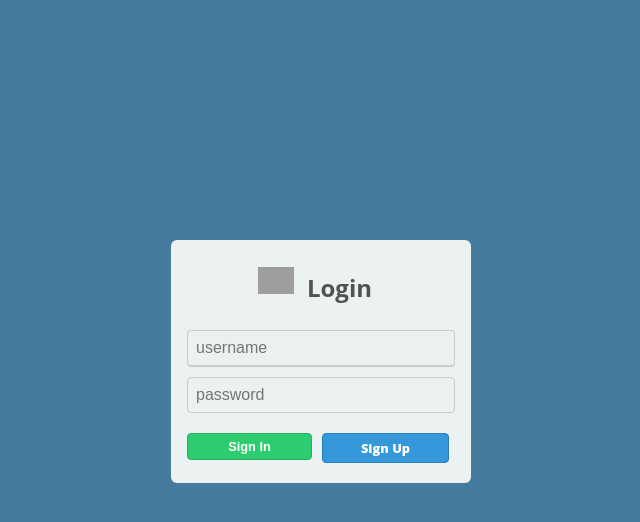
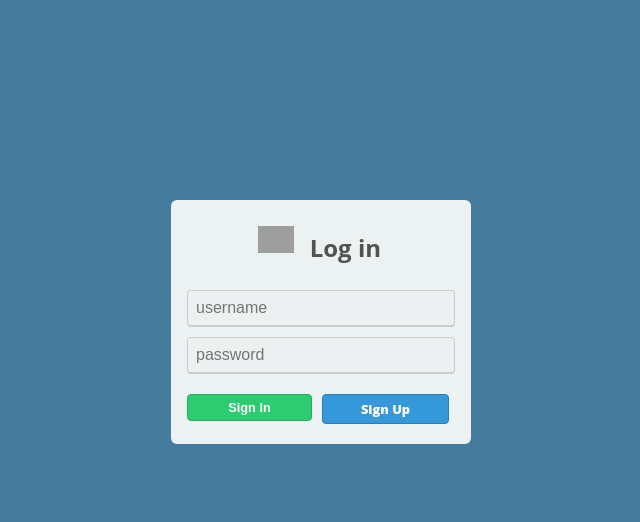
Before and after one commit to nicohlr/twitmining, a Django app: page / in a window 1280 px wide. Shown: the top 522 px of the page, without its empty margins (319-959 px from the left). Run offline with Django 3.2, Linux system fonts and the light colour scheme; some libraries are stand-ins or nearby versions; grey boxes are pictures that could not be loaded.

Commit message:
minor changes on login page

```diff
--- a/static/login.css
+++ b/static/login.css
@@ -2,8 +2,8 @@ body{
     font-family: 'Open Sans', sans-serif;
     background:#457B9D;
     margin: 0 auto 0 auto;
-    width:100%;
-    text-align:center;
+    width: 100%;
+    text-align: center;
   }
 
   p{
@@ -21,20 +21,22 @@ body{
     float: left;
     margin-left: 25%;
     width: 20%;
-    margin-top: 4%;
+    margin-top: 3.5%;
   }
 
   div.login {
     float: right;
-    margin-right: 33%;
+    margin-right: 30%;
   }
 
   img.img {
     width: 60%;
+    text-align: right;
   }
 
   div.box{
-    margin-top: 30vh;}
+    margin-top: 25vh;
+  }
 
   .box{
     background: #ecf1f1;
@@ -50,20 +52,20 @@ body{
     border-bottom: #ccc 2px solid;
     padding: 8px;
     width:250px;
-    color:#AAAAAA;
     margin-top:10px;
     font-size:1em;
     border-radius:4px;
   }
 
   .password {
-    border-radius:4px;
     background:#ecf0f1;
     border: #ccc 1px solid;
+    border-bottom: #ccc 2px solid;
     padding: 8px;
     margin-top:10px;
     width:250px;
     font-size:1em;
+    border-radius:4px;
   }
 
   .btn{
--- a/twitmining/templates/twitmining/login.html
+++ b/twitmining/templates/twitmining/login.html
@@ -27,7 +27,7 @@
                         <img class="img" src="{% static 'assets/css/images/logo.png' %}" alt=""/>
                     </div>
                     <div class="login">
-                        <h1 id="title">Login</h1>
+                        <h1 id="title">Log in</h1>
                     </div>
 
                     {% render_field form.username class="username" placeholder="username" %}
```
